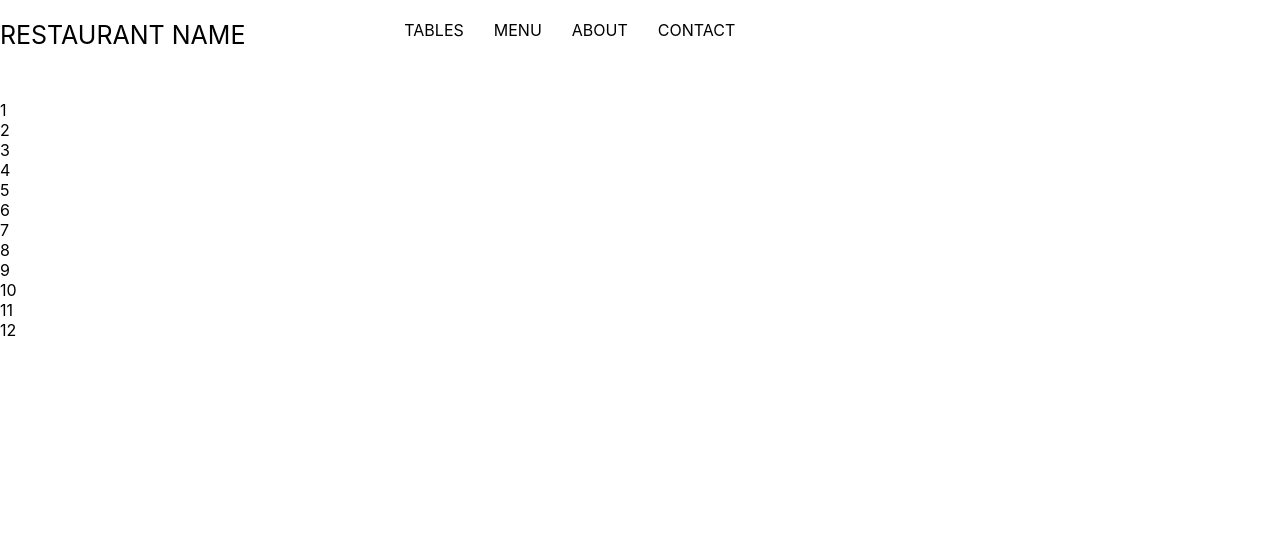
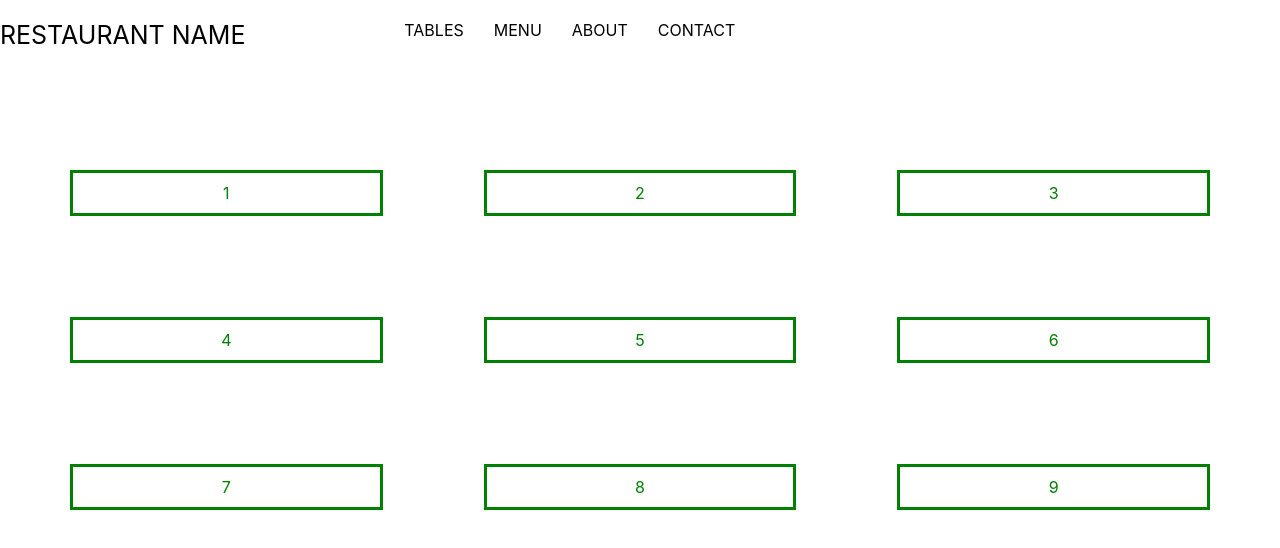
Before and after one commit to itsmarcotime/restaurantHelper, a React (Create React App) app in the folder client/: page / in a window 1280 px wide. Shown: the top 548 px of the page. Built offline with nearby package versions, Linux system fonts and the light colour scheme.

Commit message:
added css to tables

```diff
--- a/client/src/components/TableList/index.js
+++ b/client/src/components/TableList/index.js
@@ -3,53 +3,41 @@ import React from 'react';
 function TableList() {
 
     return (
-        <div>
-            <div>
+        <div className='grid'>
+            <div className='num-table'>
                 1
             </div>
 
-            <div>
+            <div className='num-table'>
                 2
             </div>
 
-            <div>
+            <div className='num-table'>
                 3
             </div>
 
-            <div>
+            <div className='num-table'>
                 4
             </div>
 
-            <div>
+            <div className='num-table'>
                 5
             </div>
 
-            <div>
+            <div className='num-table'>
                 6
             </div>
 
-            <div>
+            <div className='num-table'>
                 7
             </div>
 
-            <div>
+            <div className='num-table'>
                 8
             </div>
 
-            <div>
+            <div className='num-table'>
                 9
-            </div>
-
-            <div>
-                10
-            </div>
-
-            <div>
-                11
-            </div>
-
-            <div>
-                12
             </div>
 
         </div>
--- a/client/src/index.css
+++ b/client/src/index.css
@@ -69,3 +69,27 @@ code {
   outline: none;
 }
 /* end of header css */
+
+/* start of tables css*/
+.grid {
+  display: grid;
+  gap: 1px;
+  grid-template-columns: repeat(3, 1fr);
+}
+
+div > div {
+  padding: 10px;
+}
+
+.num-table {
+  margin: 50px;
+  border: green solid 3px;
+  color: green;
+  text-align: center;
+}
+
+.num-table:hover {
+  background-color: green;
+  color: white;
+}
+/* end of tables css */
```
Also changed, not shown: client/src/pages/TableSetUp.js (added).
